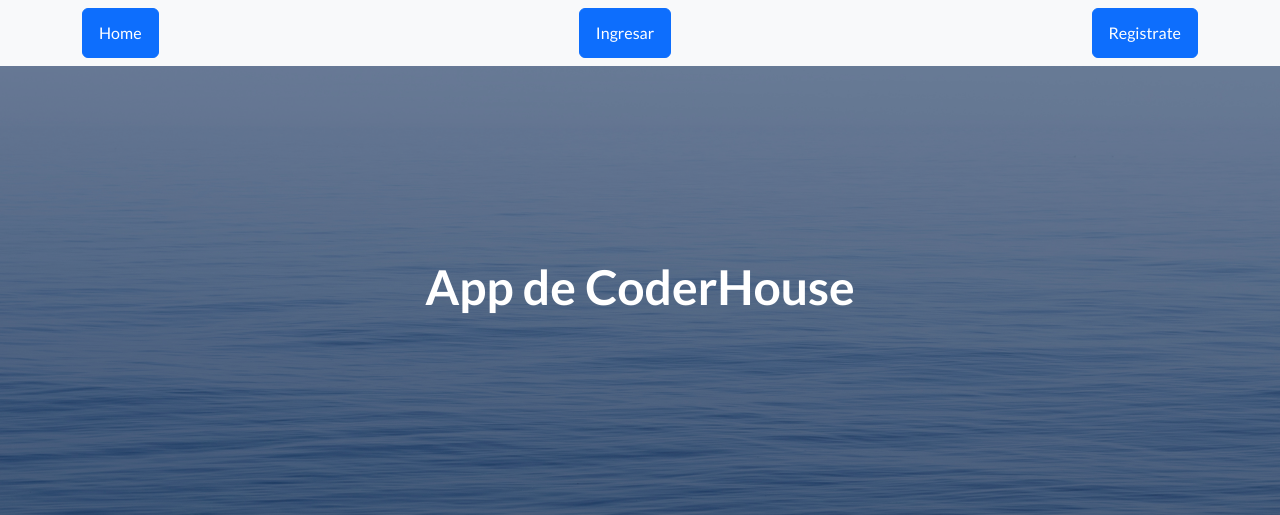
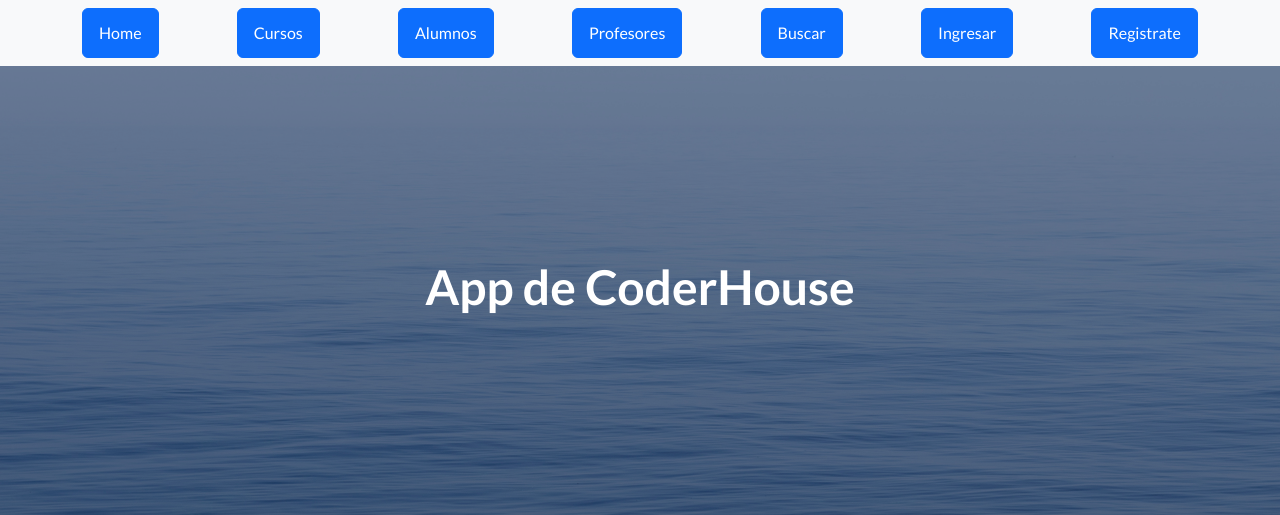
Before and after one commit to Victorio27/primer_repo, a Django app: page /AppCoder/ in a window 1280 px wide. Shown: the top 515 px of the page. Run offline with Django 5.2, Linux system fonts and the light colour scheme; some libraries are stand-ins or nearby versions.

Commit message:
version final

```diff
--- a/AppCoder/template/padre.html
+++ b/AppCoder/template/padre.html
@@ -21,14 +21,16 @@
 <nav class="navbar navbar-light bg-light static-top">
     <div class="container">
         <a class="btn btn-primary" href="{% url 'home' %}">Home</a>
+        <a class="btn btn-primary" href="{% url 'cursos' %}">Cursos</a>
+        <a class="btn btn-primary" href="{% url 'alumnos' %}">Alumnos</a>
+        <a class="btn btn-primary" href="{% url 'profesores' %}">Profesores</a>
+        <a class="btn btn-primary" href="{% url 'buscar' %}" >Buscar</a>
         {% if not request.user.is_authenticated %}
             <a class="btn btn-primary" href="{% url 'Login' %}">Ingresar</a>
             <a class="btn btn-primary" href="{% url 'Register' %}">Registrate</a>
         {% else %}
             {% if request.user.is_authenticated %}
-                <a class="btn btn-primary" href="{% url 'cursos' %}">Cursos</a>
-                <a class="btn btn-primary" href="{% url 'alumnos' %}">Alumnos</a>
-                <a class="btn btn-primary" href="{% url 'profesores' %}">Profesores</a>
+
                 {% if avatar_url %}
                 <img src="{{ avatar_url }}" alt="Avatar" width="100" height="100">
                 {% endif %}
@@ -39,7 +41,6 @@
                 </form>
                 <a href="{% url 'alta_profesores' %}" class="btn btn-primary">Dar de alta profesores</a>
                 <a href="{% url 'alta_alumnos' %}" class="btn btn-primary">Dar de alta alumnos</a>
-                <a href="{% url 'buscar' %}" class="btn btn-primary">Buscar</a>
             {% endif %}
 
         {% endif %}
--- a/AppCoder/views.py
+++ b/AppCoder/views.py
@@ -16,19 +16,20 @@ def alta_curso(request, nombre):
     texto = f"Se guardó en la BD el curso: {curso.nombre} {curso.camada}"
     return HttpResponse(texto)
 
-@login_required
 def ver_cursos(request):
     cursos = Curso.objects.all()
     avatares = Avatar.objects.filter(user=request.user.id)
     avatar_url = avatares[0].imagen.url if avatares.exists() else None
     return render(request, "cursos.html", {"url": avatar_url, "cursos": cursos})
 
+@login_required
 def elimina_curso(request, id):
     curso = Curso.objects.get(id=id)
     curso.delete()
     cursos = Curso.objects.all()
     return render(request, "cursos.html", {"cursos": cursos})
 
+@login_required
 def editar(request, id):
     curso = Curso.objects.get(id=id)
 
@@ -60,6 +61,7 @@ def alta_alumnos(request):
         form = Alumno_formulario()
     return render(request, 'alta_alumnos.html', {'form': form})
 
+@login_required
 def editar_alumno(request, pk):
     alumno = get_object_or_404(Alumno, pk=pk)
     if request.method == 'POST':
@@ -71,6 +73,7 @@ def editar_alumno(request, pk):
         form = Alumno_formulario(instance=alumno)
     return render(request, 'editar_alumno.html', {'form': form})
 
+@login_required
 def eliminar_alumno(request, pk):
     alumno = get_object_or_404(Alumno, pk=pk)
     if request.method == 'POST':
@@ -92,6 +95,7 @@ def profesores(request):
     profesores = Profesor.objects.all()
     return render(request, 'profesores.html', {'profesores': profesores})
 
+@login_required
 def editar_profesor(request, pk):
     profesor = get_object_or_404(Profesor, pk=pk)
     if request.method == 'POST':
@@ -103,6 +107,7 @@ def editar_profesor(request, pk):
         form = Profesor_formulario(instance=profesor)
     return render(request, 'editar_profesor.html', {'form': form})
 
+@login_required
 def eliminar_profesor(request, pk):
     profesor = get_object_or_404(Profesor, pk=pk)
     if request.method == 'POST':
```
Also changed, not shown: db.sqlite3.
